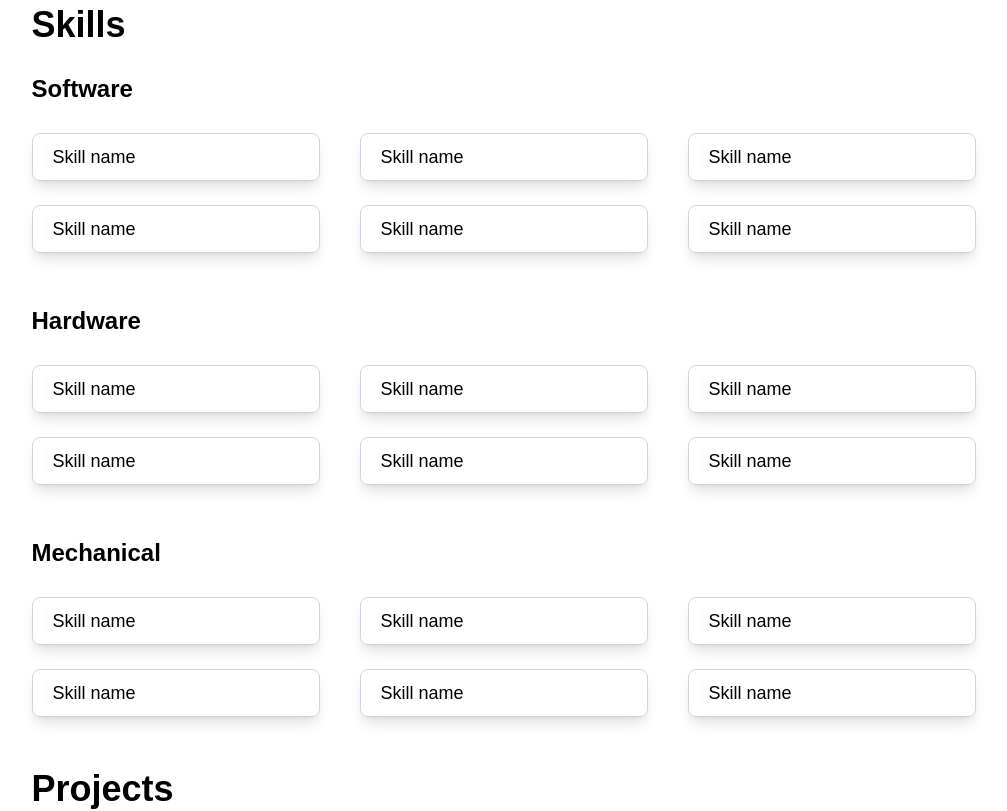
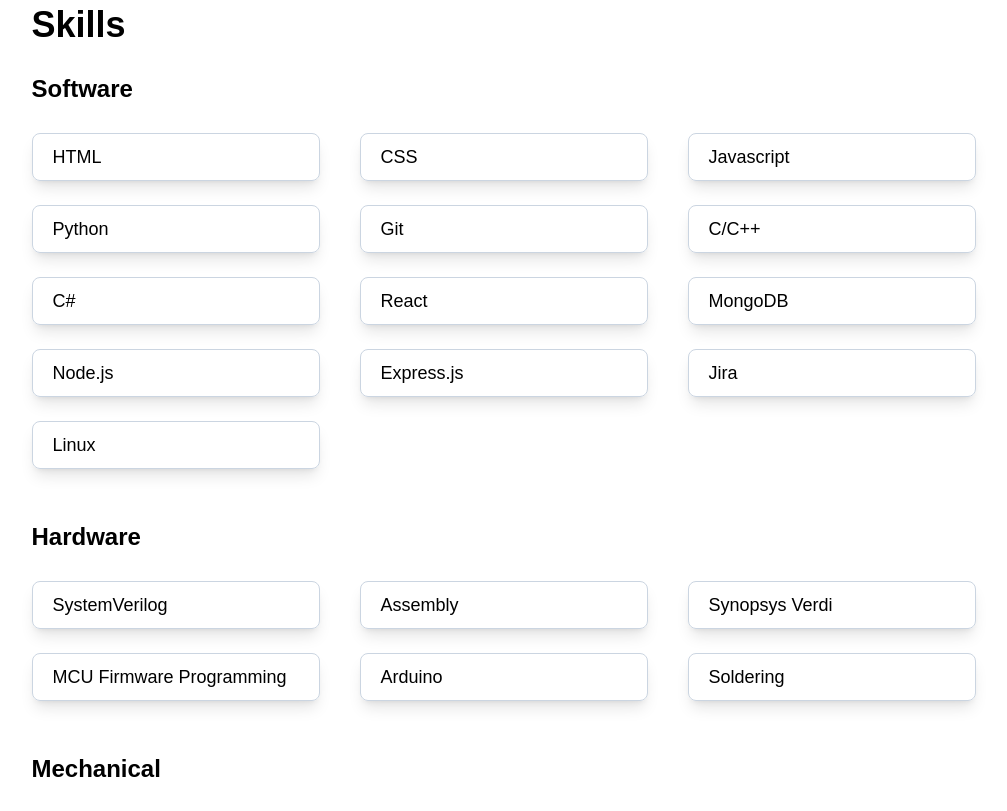
Before and after one commit to jcstlo/personal-site, a React (Vite) app: page /about in a window 1280 px wide. Shown: the part 520-1331 px from the top of the page, without its empty margins (89-1096 px from the left). Built offline with nearby package versions, Linux system fonts and the light colour scheme; a web font is replaced by a local one.

Commit message:
Improve SkillCard reusability by passing skill name as a prop

```diff
--- a/src/About.jsx
+++ b/src/About.jsx
@@ -1,8 +1,19 @@
 import SkillCard from "./SkillCard"
 import ContactMe from "./ContactMe"
 import Footer from "./Footer"
+import { softwareSkills, hardwareSkills, mechanicalSkills } from "./Skills"
 
 function About() {
+  const softwareSkillCards = softwareSkills.map(skill =>
+    <SkillCard name={skill} />
+  );
+  const hardwareSkillCards = hardwareSkills.map(skill =>
+    <SkillCard name={skill} />
+  );
+  const mechanicalSkillCards = mechanicalSkills.map(skill =>
+    <SkillCard name={skill} />
+  );
+
   return (
     <>
       <div class="mt-24 mb-10 max-w-5xl">
@@ -19,30 +30,15 @@
         <h2 class="text-4xl font-albert font-bold mt-7 mb-7">Skills</h2>
         <h3 class="text-2xl font-albert font-bold mt-7 mb-7">Software</h3>
         <div class="flex flex-wrap">
-          <SkillCard />
-          <SkillCard />
-          <SkillCard />
-          <SkillCard />
-          <SkillCard />
-          <SkillCard />
+          {softwareSkillCards}
         </div>
         <h3 class="text-2xl font-albert font-bold mt-7 mb-7">Hardware</h3>
         <div class="flex flex-wrap">
-          <SkillCard />
-          <SkillCard />
-          <SkillCard />
-          <SkillCard />
-          <SkillCard />
-          <SkillCard />
+          {hardwareSkillCards}
         </div>
         <h3 class="text-2xl font-albert font-bold mt-7 mb-7">Mechanical</h3>
         <div class="flex flex-wrap">
-          <SkillCard />
-          <SkillCard />
-          <SkillCard />
-          <SkillCard />
-          <SkillCard />
-          <SkillCard />
+          {mechanicalSkillCards}
         </div>
         <h2 class="text-4xl font-albert font-bold mt-7 mb-4">Projects</h2>
         <p class="font-albert font-normal text-xl mb-7">
--- a/src/SkillCard.jsx
+++ b/src/SkillCard.jsx
@@ -1,8 +1,8 @@
-function SkillCard() {
+function SkillCard({name}) {
   return (
     <>
       <div class="shadow-lg w-72 h-12 rounded-lg border border-slate-300 mr-10 mb-6 flex items-center">
-        <p class="ml-5 font-albert font-normal text-lg">Skill name</p>
+        <p class="ml-5 font-albert font-normal text-lg">{name}</p>
       </div>
     </>
   )
--- /dev/null
+++ b/src/Skills.js
@@ -0,0 +1,32 @@
+const softwareSkills = [
+    "HTML",
+    "CSS",
+    "Javascript",
+    "Python",
+    "Git",
+    "C/C++",
+    "C#",
+    "React",
+    "MongoDB",
+    "Node.js",
+    "Express.js",
+    "Jira",
+    "Linux"
+];
+
+const hardwareSkills = [
+    "SystemVerilog",
+    "Assembly",
+    "Synopsys Verdi",
+    "MCU Firmware Programming",
+    "Arduino",
+    "Soldering",
+];
+
+const mechanicalSkills = [
+    "SOLIDWORKS",
+    "Autodesk Inventor",
+    "3D Printing",
+];
+
+export { softwareSkills, hardwareSkills, mechanicalSkills };
--- a/src/output.css
+++ b/src/output.css
@@ -614,28 +614,16 @@
   margin-top: 0.75rem;
 }
 
+.mt-48 {
+  margin-top: 12rem;
+}
+
 .mt-5 {
   margin-top: 1.25rem;
 }
 
 .mt-7 {
   margin-top: 1.75rem;
-}
-
-.mt-60 {
-  margin-top: 15rem;
-}
-
-.mt-56 {
-  margin-top: 14rem;
-}
-
-.mt-52 {
-  margin-top: 13rem;
-}
-
-.mt-48 {
-  margin-top: 12rem;
 }
 
 .inline-block {
@@ -678,16 +666,12 @@
   width: 2.25rem;
 }
 
+.w-\[64rem\] {
+  width: 64rem;
+}
+
 .w-screen {
   width: 100vw;
-}
-
-.w-full {
-  width: 100%;
-}
-
-.w-\[64rem\] {
-  width: 64rem;
 }
 
 .max-w-5xl {
@@ -773,6 +757,11 @@
   line-height: 2rem;
 }
 
+.text-3xl {
+  font-size: 1.875rem;
+  line-height: 2.25rem;
+}
+
 .text-4xl {
   font-size: 2.25rem;
   line-height: 2.5rem;
@@ -791,11 +780,6 @@
 .text-xl {
   font-size: 1.25rem;
   line-height: 1.75rem;
-}
-
-.text-3xl {
-  font-size: 1.875rem;
-  line-height: 2.25rem;
 }
 
 .font-bold {
```
